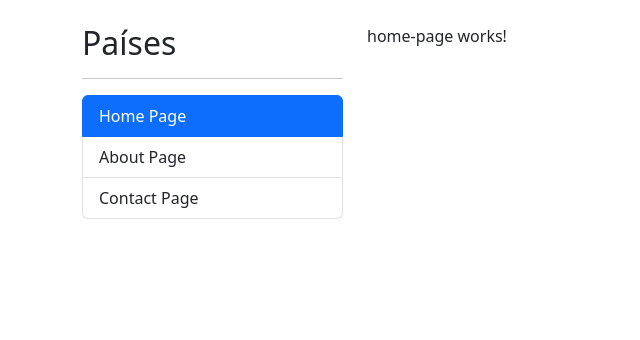
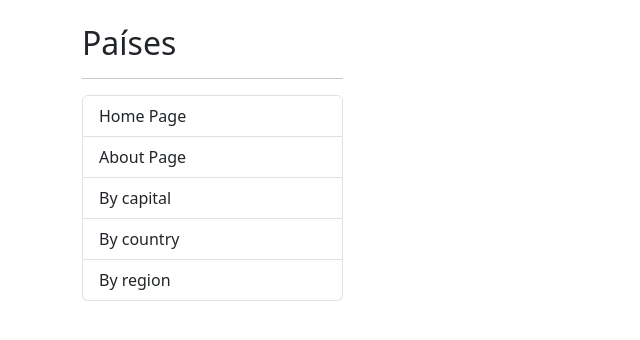
Before and after one commit to AngelTravieso/angular-country-app, an Angular app: page /countries in a window 1280 px wide. Before the commit this address led to /. Shown: the top 340 px of the page, without its empty margins (0-640 px from the left). Built offline with nearby package versions, Linux system fonts and the light colour scheme.

Commit message:
LazyLoad - Carga perezosa

```diff
--- a/src/app/app-routing.module.ts
+++ b/src/app/app-routing.module.ts
@@ -3,7 +3,6 @@
 
 import { AboutPageComponent } from './shared/components/about-page/about-page.component';
 import { HomePageComponent } from './shared/components/home-page/home-page.component';
-import { ContactPageComponent } from './shared/components/contact-page/contact-page.component';
 
 // Definición de rutas
 const routes: Routes = [
@@ -18,8 +17,9 @@
     component: AboutPageComponent,
   },
   {
-    path: 'contact',
-    component: ContactPageComponent,
+    path: 'countries',
+    // component: ContactPageComponent,
+    loadChildren: () => import('./countries/countries.module').then( m => m.CountriesModule ),
   },
   {
     // Cualquier otra ruta redirige a /home
--- a/src/app/countries/countries.module.ts
+++ b/src/app/countries/countries.module.ts
@@ -18,6 +18,6 @@
   imports: [
     CommonModule,
     CountriesRoutingModule,
-  ]
+  ],
 })
 export class CountriesModule { }
--- a/src/app/shared/components/sidebar/sidebar.component.html
+++ b/src/app/shared/components/sidebar/sidebar.component.html
@@ -24,10 +24,22 @@
     About Page
   </li>
 
-  <li routerLink="contact"
+  <li routerLink="countries/by-capital"
     routerLinkActive="active"
     class="list-group-item">
-    Contact Page
+    By capital
+  </li>
+
+  <li routerLink="countries/by-country"
+    routerLinkActive="active"
+    class="list-group-item">
+    By country
+  </li>
+
+  <li routerLink="countries/by-region"
+    routerLinkActive="active"
+    class="list-group-item">
+    By region
   </li>
 
 </ul>
```
